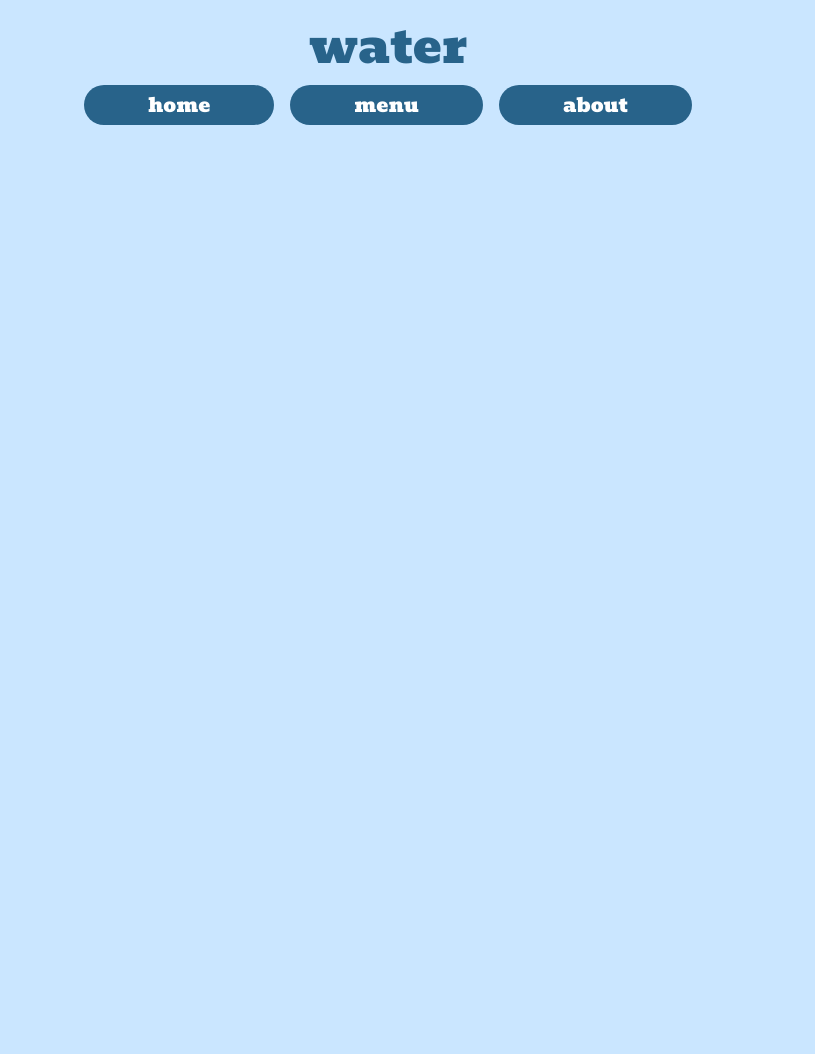
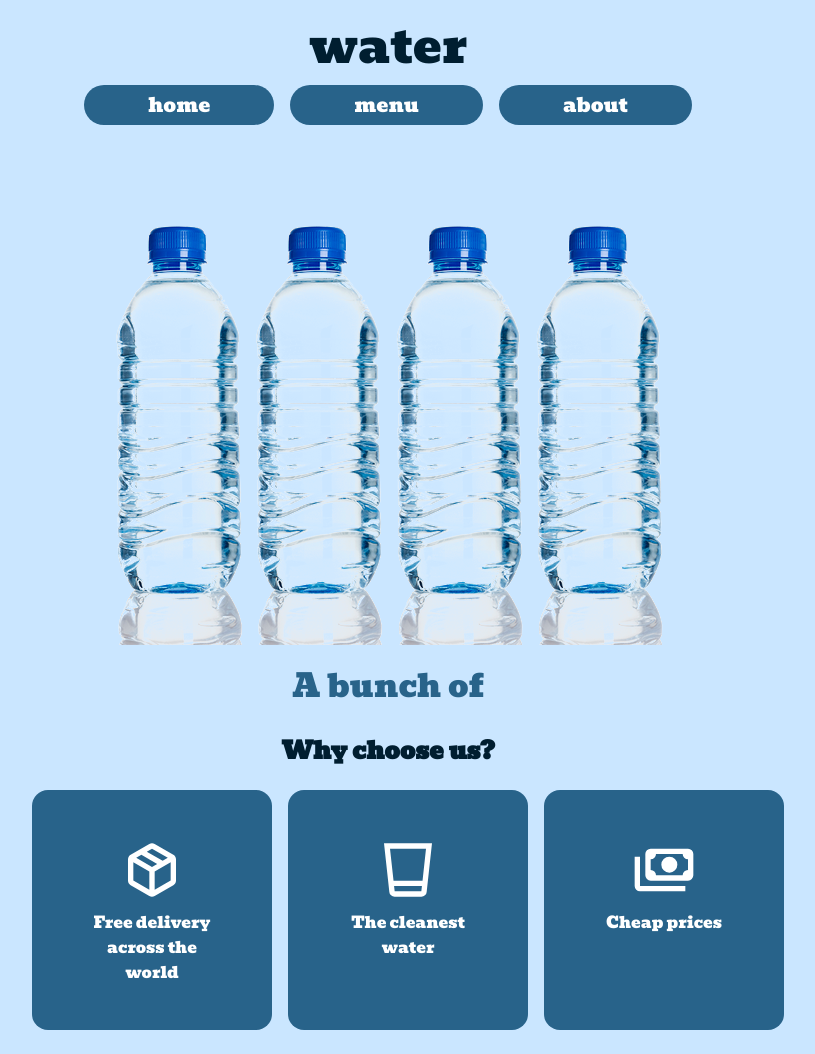
Before and after one commit to sinskiy/odin-restaurant, a website built with webpack: page src/index.html in a window 1280 px wide. Shown: the whole page, without its empty margins (252-1067 px from the left). Before the commit the page ends 800 px from the top, so only its background shows below. Built offline with nearby package versions, Linux system fonts and the light colour scheme.

Commit message:
feat: style home

```diff
--- a/src/index.html
+++ b/src/index.html
@@ -4,6 +4,8 @@
     <meta charset="UTF-8" />
     <meta name="viewport" content="width=device-width, initial-scale=1.0" />
     <title>Restaurant page | The Odin Project</title>
+    <!-- to delete -->
+    <link rel="stylesheet" href="style.css" />
   </head>
   <body>
     <header>
@@ -14,6 +16,61 @@
         <button>about</button>
       </nav>
     </header>
-    <div id="content"></div>
+    <div id="content">
+      <!-- to delete -->
+      <section>
+        <figure>
+          <img src="./image.png" alt="three bottles of water" />
+          <figcaption>A bunch of</figcaption>
+        </figure>
+      </section>
+      <section>
+        <h2>Why choose us?</h2>
+        <ul>
+          <li>
+            <svg
+              xmlns="http://www.w3.org/2000/svg"
+              height="64px"
+              viewBox="0 -960 960 960"
+              width="64px"
+              fill="currentColor"
+            >
+              <path
+                d="M440-183v-274L200-596v274l240 139Zm80 0 240-139v-274L520-457v274Zm-80 92L160-252q-19-11-29.5-29T120-321v-318q0-22 10.5-40t29.5-29l280-161q19-11 40-11t40 11l280 161q19 11 29.5 29t10.5 40v318q0 22-10.5 40T800-252L520-91q-19 11-40 11t-40-11Zm200-528 77-44-237-137-78 45 238 136Zm-160 93 78-45-237-137-78 45 237 137Z"
+              />
+            </svg>
+            <span>Free delivery across the world</span>
+          </li>
+          <li>
+            <svg
+              xmlns="http://www.w3.org/2000/svg"
+              height="64px"
+              viewBox="0 -960 960 960"
+              width="64px"
+              fill="currentColor"
+            >
+              <path
+                d="M279-80q-31 0-53.5-20T200-151l-80-729h720l-80 729q-3 31-25.5 51T681-80H279Zm-8-160 9 80h400l9-80H271Zm-8-80h435l52-480H210l53 480Zm8 160h418-418Z"
+              />
+            </svg>
+            <span>The cleanest water</span>
+          </li>
+          <li>
+            <svg
+              xmlns="http://www.w3.org/2000/svg"
+              height="64px"
+              viewBox="0 -960 960 960"
+              width="64px"
+              fill="currentColor"
+            >
+              <path
+                d="M560-440q-50 0-85-35t-35-85q0-50 35-85t85-35q50 0 85 35t35 85q0 50-35 85t-85 35ZM280-320q-33 0-56.5-23.5T200-400v-320q0-33 23.5-56.5T280-800h560q33 0 56.5 23.5T920-720v320q0 33-23.5 56.5T840-320H280Zm80-80h400q0-33 23.5-56.5T840-480v-160q-33 0-56.5-23.5T760-720H360q0 33-23.5 56.5T280-640v160q33 0 56.5 23.5T360-400Zm440 240H120q-33 0-56.5-23.5T40-240v-440h80v440h680v80ZM280-400v-320 320Z"
+              />
+            </svg>
+            <span>Cheap prices</span>
+          </li>
+        </ul>
+      </section>
+    </div>
   </body>
 </html>
--- a/src/index.js
+++ b/src/index.js
@@ -1 +1,2 @@
 import "./style.css";
+import "./image.png";
--- a/src/style.css
+++ b/src/style.css
@@ -1,7 +1,8 @@
 :root {
   --background: #cae6ff;
-  --on-background: #28638a;
+  --on-background: #001e30;
   --on-on-background: white;
+  --primary: #28638a;
 }
 
 @font-face {
@@ -12,18 +13,20 @@
 * {
   box-sizing: border-box;
 }
+ul {
+  list-style: none;
+}
 
 body {
   font-family: "bevan";
+  text-align: center;
+
+  display: grid;
+  gap: 4rem;
+  justify-items: center;
 
   background-color: var(--background);
   color: var(--on-background);
-}
-
-header {
-  display: flex;
-  flex-direction: column;
-  align-items: center;
 }
 
 .logo {
@@ -39,7 +42,7 @@ button {
   padding: 0.25rem 4rem;
   border: none;
 
-  background-color: var(--on-background);
+  background-color: var(--primary);
   color: var(--on-on-background);
   border-radius: 9999px;
 
@@ -52,3 +55,32 @@ button {
 button:hover {
   filter: brightness(1.25);
 }
+
+figcaption {
+  margin-top: 0.5rem;
+
+  color: var(--primary);
+
+  font-size: 2rem;
+}
+
+ul {
+  display: grid;
+  grid-template-columns: repeat(3, 1fr);
+  gap: 1rem;
+}
+
+li {
+  display: grid;
+  justify-items: center;
+  grid-template-rows: repeat(2, min-content);
+  gap: 0.5rem;
+
+  padding: 3rem 3rem 0 3rem;
+  max-width: 15rem;
+  aspect-ratio: 1 / 1;
+
+  border-radius: 1rem;
+  background-color: var(--primary);
+  color: var(--on-on-background);
+}
--- a/webpack.config.js
+++ b/webpack.config.js
@@ -14,6 +14,10 @@ module.exports = {
         use: ["style-loader", "css-loader"],
       },
       {
+        test: /\.(png|webp)$/i,
+        type: "asset/resource",
+      },
+      {
         test: /\.(ttf|woff|woff2)$/i,
         type: "asset/resource",
       },
```
Also changed, not shown: src/image.png (added).
